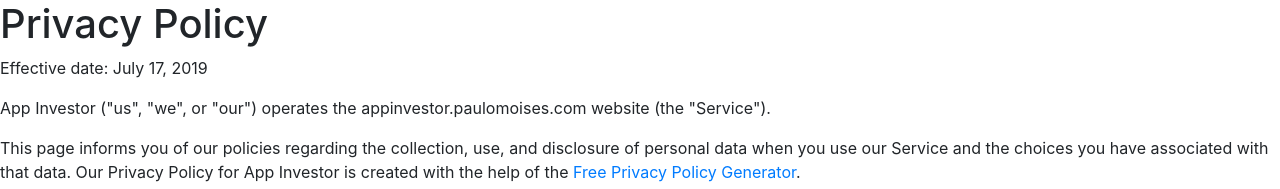
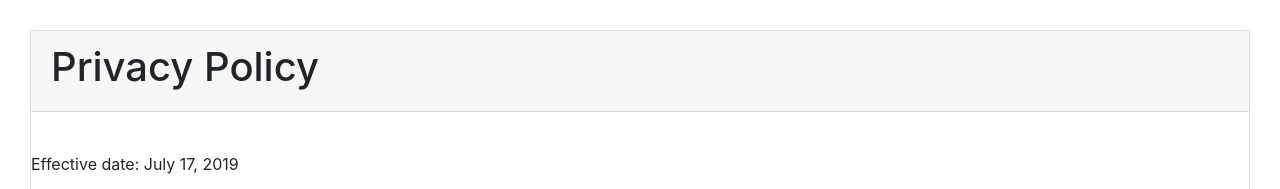
Before and after one commit to paulomoisessilva/appteste, a plain HTML site: page privacypolicy.html in a window 1280 px wide. Shown: the top 189 px of the page. Drawn offline with nearby package versions, Linux system fonts and the light colour scheme.

Commit message:
Update privacypolicy.html
Add Card

```diff
--- a/privacypolicy.html
+++ b/privacypolicy.html
@@ -16,11 +16,21 @@
     <script src="https://maxcdn.bootstrapcdn.com/bootstrap/4.0.0/js/bootstrap.min.js"
         integrity="sha384-JZR6Spejh4U02d8jOt6vLEHfe/JQGiRRSQQxSfFWpi1MquVdAyjUar5+76PVCmYl"
         crossorigin="anonymous"></script>
+        <style>
+            body{
+                padding: 30px;
+            }
+        </style>
     <title>Privacy Policy</title>
 </head>
 
 <body>
+    <div class="card">
+        <div class="card-header">
             <h1>Privacy Policy</h1>
+        </div>
+        <div class="card-body">
+        </div>
 
 
             <p>Effective date: July 17, 2019</p>
@@ -166,6 +176,7 @@
                 <li>By email: paulo.silva@investorcp.com</li>
 
             </ul>
+    </div>
 </body>
 
 </html>
```
Lines whose indentation alone changed are shown as unchanged.
